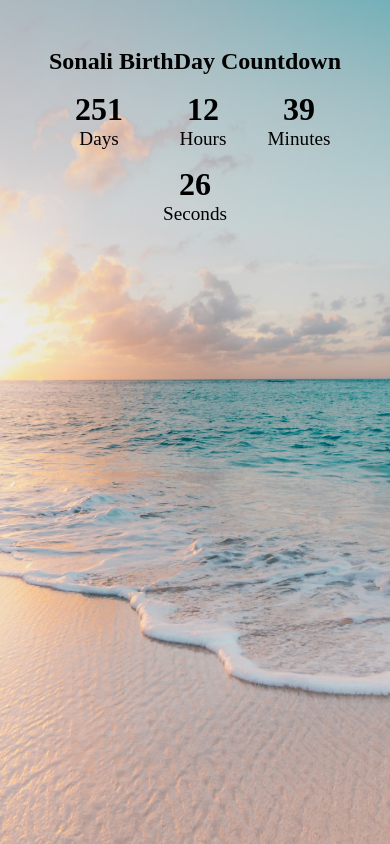
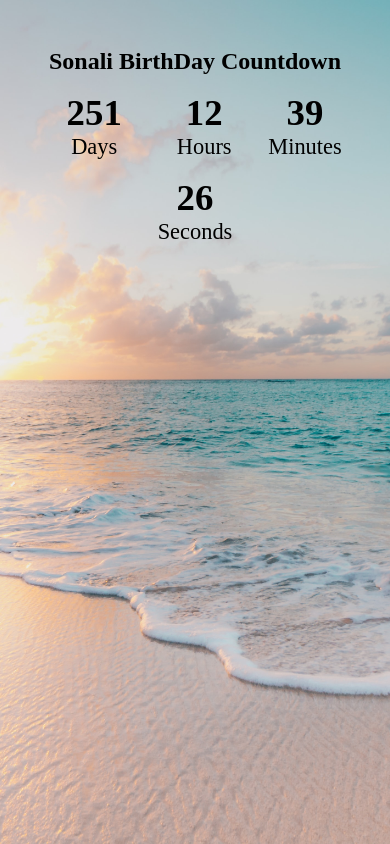
Before and after one commit to Abhishek-Bhandare/Sonali-Birthday-countdown, a plain HTML site: page index.html in a window 390 px wide. Drawn offline with Linux system fonts and the light colour scheme.

Commit message:
Update style.css

```diff
--- a/style.css
+++ b/style.css
@@ -56,9 +56,9 @@ h1{
      font-size: 1.5rem;
     }
     .big-text{
-      font-size: 2rem;
+      font-size: 2.3rem;
     }
     .countdown-el span{
-      font-size: 1.2rem;
+      font-size: 1.4rem;
     }
 }
```
